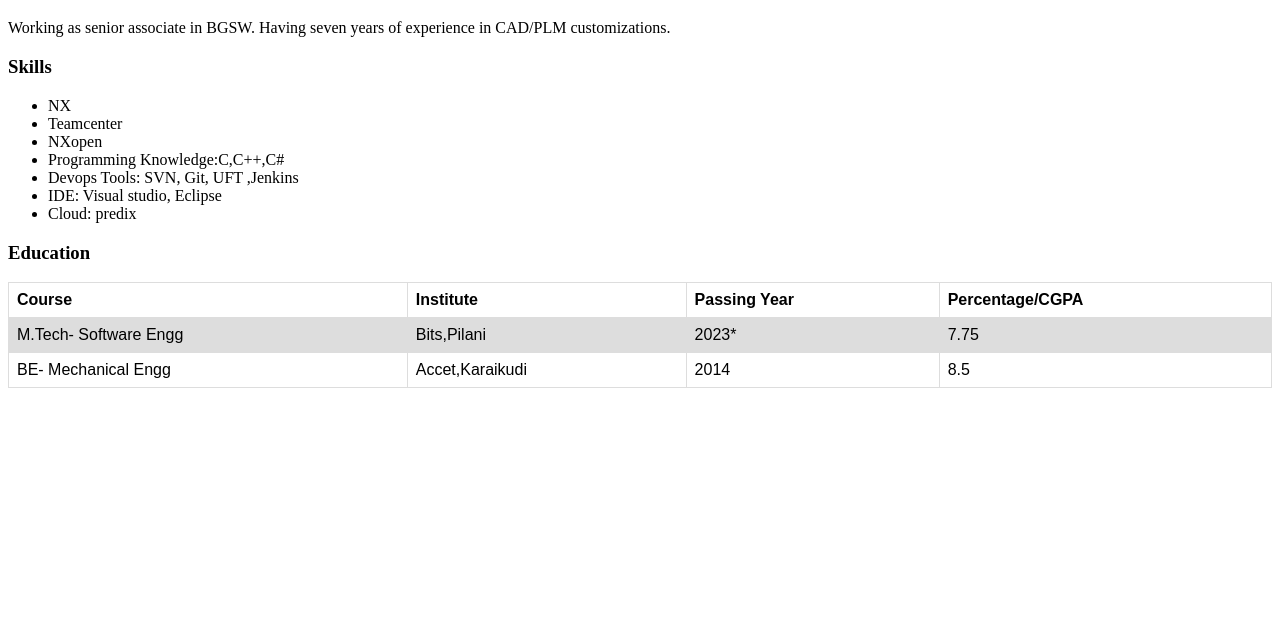
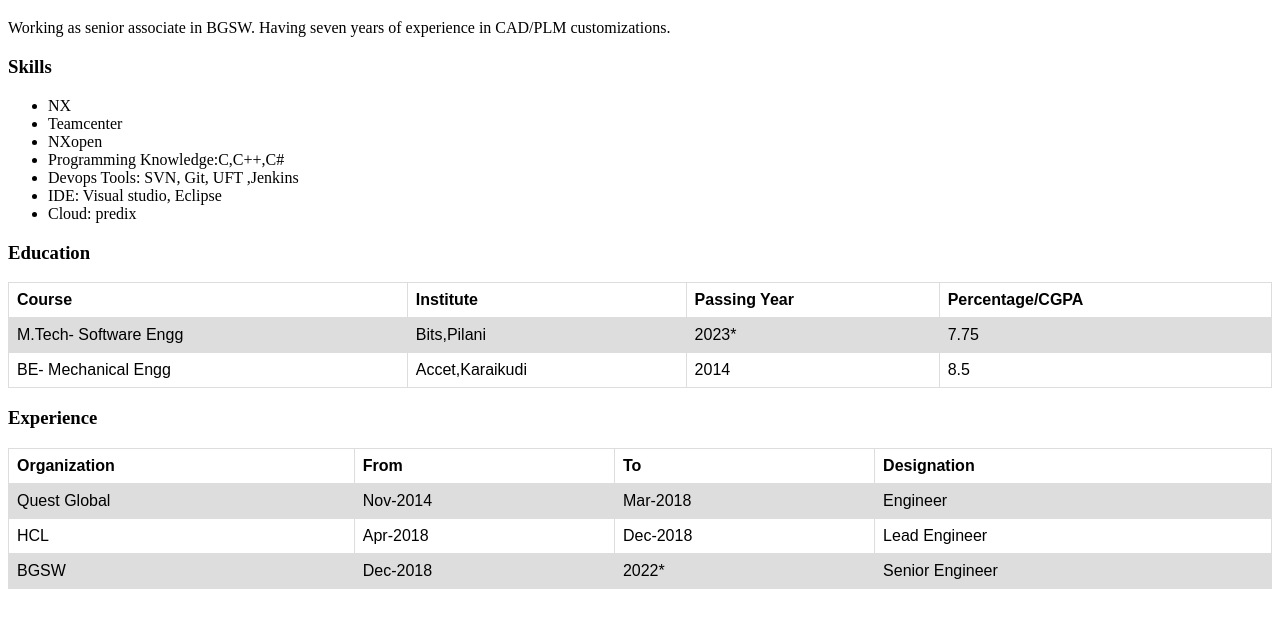
Before and after one commit to samohamedibrahim/samohamedibrahim, a plain HTML site: page index.html in a window 1280 px wide. Shown: the part 86-714 px from the top of the page. Drawn offline with Linux system fonts and the light colour scheme.

Commit message:
Update index.html

```diff
--- a/index.html
+++ b/index.html
@@ -52,5 +52,32 @@ tr:nth-child(even) {
 	<td>8.5</td>
   </tr>
 </table>
+	<h3>Experience</h3>
+<table>
+  <tr>
+    <th>Organization</th>
+    <th>From</th>
+    <th>To</th>
+	<th>Designation</th>
+  </tr>
+  <tr>
+    <td>Quest Global</td>
+    <td>Nov-2014</td>
+    <td>Mar-2018</td>
+	<td>Engineer</td>
+  </tr>
+  <tr>
+    <td>HCL</td>
+    <td>Apr-2018</td>
+    <td>Dec-2018</td>
+	<td>Lead Engineer</td>
+  </tr>
+  <tr>
+    <td>BGSW</td>
+    <td>Dec-2018</td>
+    <td>2022*</td>
+	<td>Senior Engineer</td>
+  </tr>
+</table>
 </body>
 </html>
```
